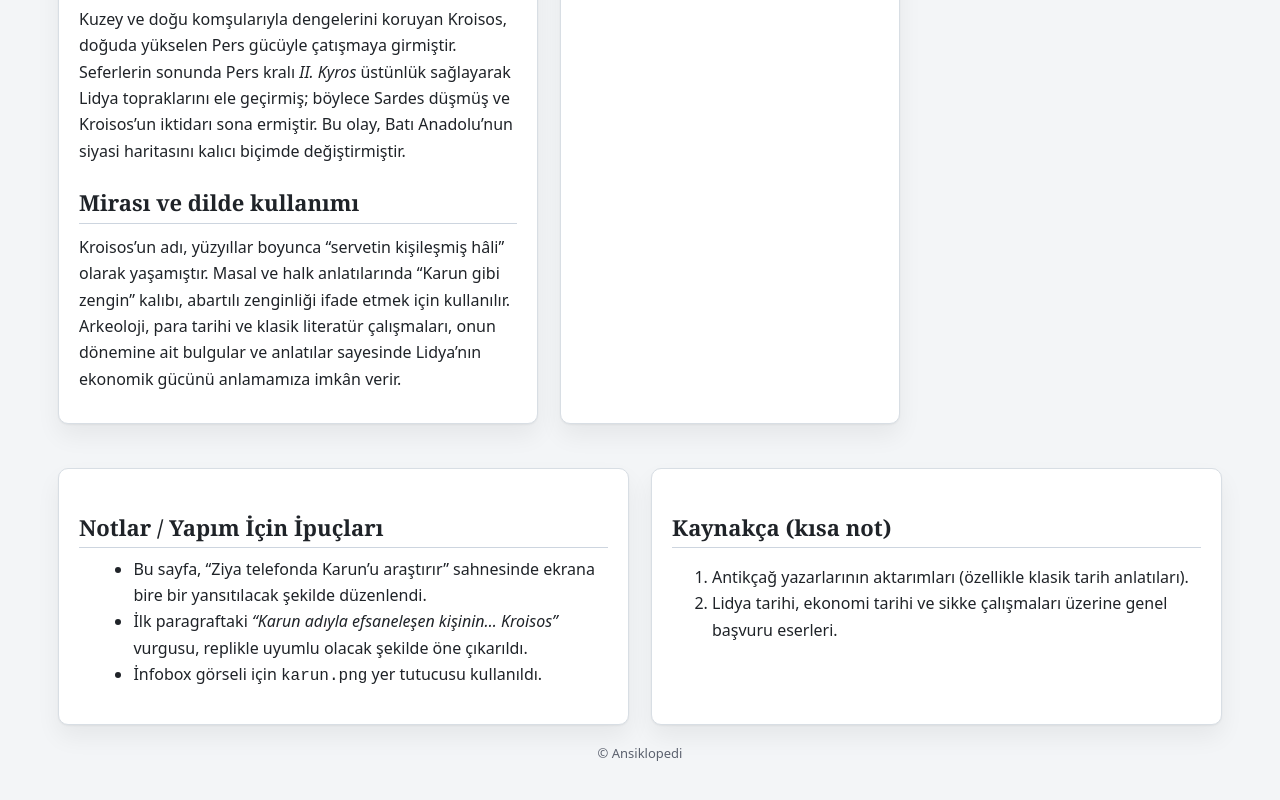
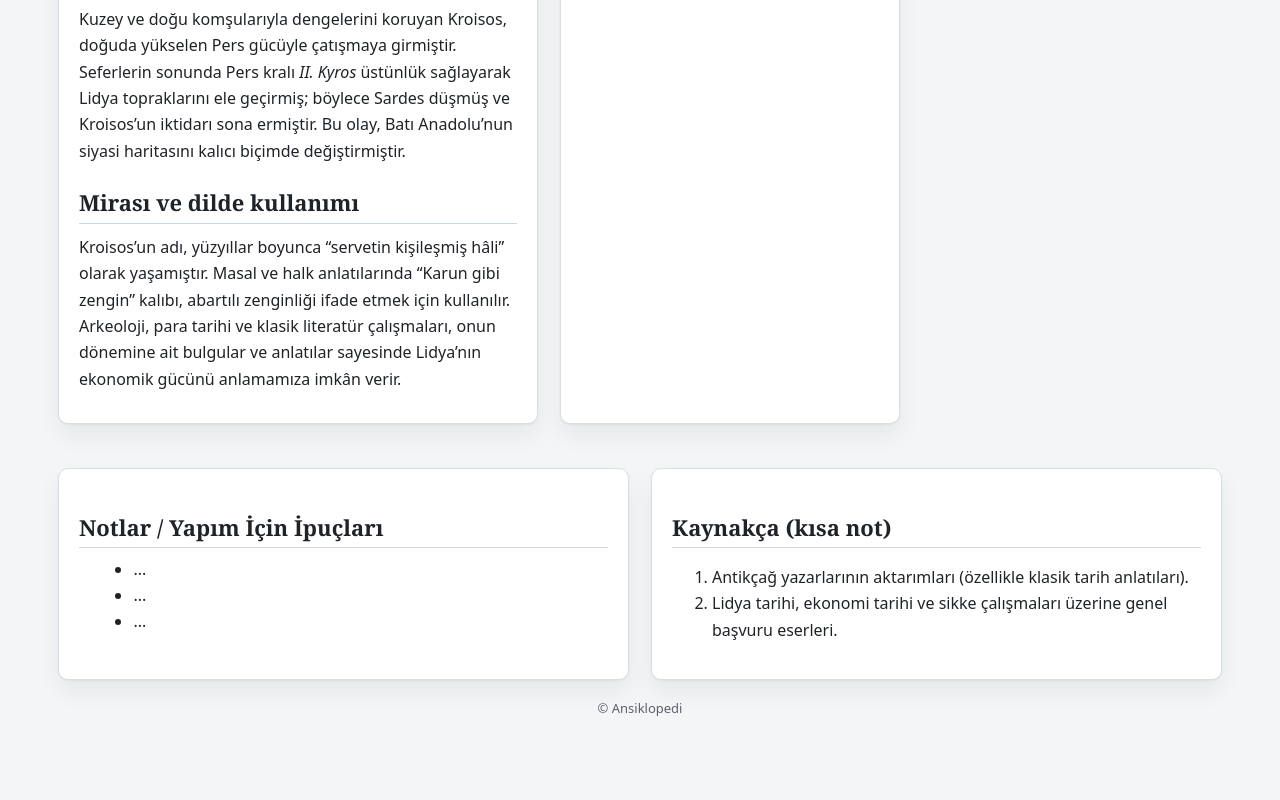
Before and after one commit to kadridgn01/wikipedia-karun, a plain HTML site: page index.html in a window 1280 px wide. Shown: the part 1627-2427 px from the top of the page. After the commit the page ends 2387 px from the top, so only its background shows below. Drawn offline with Linux system fonts and the light colour scheme.

Commit message:
Update index.html

```diff
--- a/index.html
+++ b/index.html
@@ -180,9 +180,9 @@
         <section class="card" id="notlar">
           <h2>Notlar / Yapım İçin İpuçları</h2>
           <ul>
-            <li>Bu sayfa, “Ziya telefonda Karun’u araştırır” sahnesinde ekrana bire bir yansıtılacak şekilde düzenlendi.</li>
-            <li>İlk paragraftaki <em>“Karun adıyla efsaneleşen kişinin… Kroisos”</em> vurgusu, replikle uyumlu olacak şekilde öne çıkarıldı.</li>
-            <li>İnfobox görseli için <code>karun.png</code> yer tutucusu kullanıldı.</li>
+            <li>...</li>
+            <li>...</li>
+            <li>...</li>
           </ul>
         </section>
 
```
